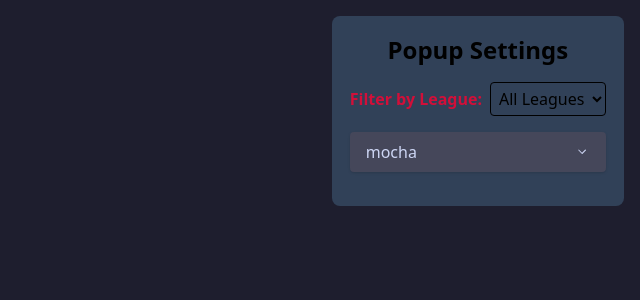
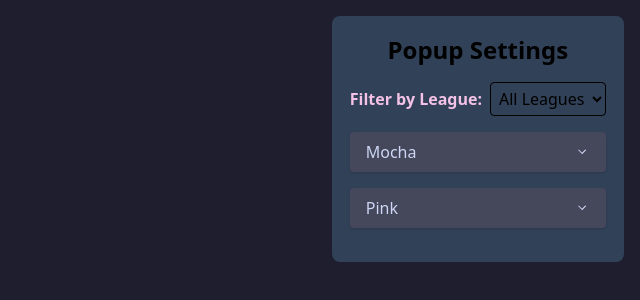
Before and after one commit to brandon-relentnet/scrollr-extension, a React (Vite) app: page / in a window 1280 px wide. Shown: the top 300 px of the page, without its empty margins (640-1280 px from the left). Built offline with nearby package versions, Linux system fonts and the light colour scheme; no server answers.

Commit message:
Literally spent hours trying to figure out how to get my accent color setup working with TCSS v4. Finally got it though and it is glorious.

```diff
--- a/src/components/Dropdown.jsx
+++ b/src/components/Dropdown.jsx
@@ -5,7 +5,6 @@ export default function Dropdown({
     onSelect,
     label,
     selectedValue = "",
-    onBlur = null,
     onClose = null,
 }) {
     const [isOpen, setIsOpen] = useState(false);
@@ -13,13 +12,6 @@ export default function Dropdown({
 
     const handleSelect = (value) => {
         onSelect(value);
-        setIsOpen(false);
-    };
-
-    const handleBlur = () => {
-        if (onBlur) {
-            onBlur();
-        }
         setIsOpen(false);
     };
 
@@ -44,10 +36,9 @@ export default function Dropdown({
             <button
                 type="button"
                 onClick={() => setIsOpen(!isOpen)}
-                //onBlur={handleBlur}
                 className="w-full px-4 py-2 text-left bg-surface1 text-text shadow rounded flex justify-between items-center hover:bg-surface2"
             >
-                <span>{selectedValue || label}</span>
+                <span>{label}</span>
                 <svg
                     className={`w-4 h-4 text-text ml-2 transform transition-transform duration-300 ${isOpen ? "rotate-180" : "rotate-0"
                         }`}
--- a/src/components/Popup.jsx
+++ b/src/components/Popup.jsx
@@ -1,13 +1,14 @@
 import React from "react";
 import ThemeDropdown from "../features/theme/ThemeDropdown";
+import AccentDropdown from "../features/accent/AccentDropdown";
 
 export default function Popup({ league, handleLeagueChange }) {
     return (
         <div className="border-2 bg-slate-700 fixed top-4 right-4 inline-block border-transparent rounded-lg p-4 text-center">
             <h1 className="text-2xl font-bold mb-4">Popup Settings</h1>
 
-            <div className="mb-4" data-theme="latte">
-                <label className="mr-2 font-semibold text-red">Filter by League:</label>
+            <div className="mb-4">
+                <label className="mr-2 font-semibold text-accent">Filter by League:</label>
                 <select
                     className="border rounded p-1"
                     value={league}
@@ -21,6 +22,7 @@ export default function Popup({ league, handleLeagueChange }) {
                 </select>
             </div>
             <ThemeDropdown />
+            <AccentDropdown />
         </div>
     );
 }
--- a/src/css/index.css
+++ b/src/css/index.css
@@ -18,10 +18,11 @@
 @import url('https://fonts.googleapis.com/css2?family=Dancing+Script:wght@400;500;700&display=swap');
 @import url('https://fonts.googleapis.com/css2?family=Righteous&display=swap');
 @import url('https://fonts.googleapis.com/css2?family=Lobster&display=swap');
+
 @import "tailwindcss";
 
-
 @theme {
+        --color-accent: var(--color-pink);
         --color-rosewater: #f5e0dc;
         --color-flamingo: #f2cdcd;
         --color-pink: #f5c2e7;
@@ -51,6 +52,7 @@
 }
 
 [data-theme="macchiato"] {
+        --color-accent: var(--color-pink);
         --color-rosewater: #f4dbd6;
         --color-flamingo: #f0c6c6;
         --color-pink: #f5bde6;
@@ -80,6 +82,7 @@
 }
 
 [data-theme="frappe"] {
+        --color-accent: var(--color-pink);
         --color-rosewater: #f2d5cf;
         --color-flamingo: #eebebe;
         --color-pink: #f4b8e4;
@@ -109,6 +112,7 @@
 }
 
 [data-theme="latte"] {
+        --color-accent: var(--color-pink);
         --color-rosewater: #dc8a78;
         --color-flamingo: #dd7878;
         --color-pink: #ea76cb;
--- /dev/null
+++ b/src/features/accent/Accent.jsx
@@ -0,0 +1,16 @@
+import { useEffect } from 'react';
+import { useSelector } from 'react-redux';
+
+function Accent() {
+    const currentAccent = useSelector((state) => state.accent);
+
+    useEffect(() => {
+        if (currentAccent) {
+            document.getElementById("root").style.setProperty('--color-accent', `var(--color-${currentAccent})`);
+        }
+    }, [currentAccent]);
+
+    return null;
+}
+
+export default Accent;
--- /dev/null
+++ b/src/features/accent/AccentDropdown.jsx
@@ -0,0 +1,46 @@
+import React from 'react';
+import { useDispatch, useSelector } from 'react-redux';
+import { setAccent } from '../../store/accentSlice';
+import Dropdown from '../../components/Dropdown';
+
+const accentOptions = [
+    { value: 'rosewater', label: 'Rosewater' },
+    { value: 'flamingo', label: 'Flamingo' },
+    { value: 'pink', label: 'Pink' },
+    { value: 'mauve', label: 'Mauve' },
+    { value: 'red', label: 'Red' },
+    { value: 'maroon', label: 'Maroon' },
+    { value: 'peach', label: 'Peach' },
+    { value: 'yellow', label: 'Yellow' },
+    { value: 'green', label: 'Green' },
+    { value: 'teal', label: 'Teal' },
+    { value: 'sky', label: 'Sky' },
+    { value: 'sapphire', label: 'Sapphire' },
+    { value: 'blue', label: 'Blue' },
+    { value: 'lavender', label: 'Lavender' },
+];
+
+function AccentDropdown() {
+    const dispatch = useDispatch();
+    const currentAccent = useSelector((state) => state.accent);
+
+    const handleAccentSelect = (accent) => {
+        dispatch(setAccent(accent));
+    };
+
+    return (
+        <div className="mb-4">
+            <Dropdown
+                options={accentOptions.map((option) => ({
+                    value: option.value,
+                    label: option.label
+                }))}
+                onSelect={handleAccentSelect}
+                label={accentOptions.find((option) => option.value === currentAccent)?.label || 'Select a Accent'}
+                selectedValue={currentAccent}
+            />
+        </div>
+    );
+}
+
+export default AccentDropdown;
--- a/src/features/theme/Theme.jsx
+++ b/src/features/theme/Theme.jsx
@@ -5,8 +5,6 @@ function Theme() {
     const currentTheme = useSelector((state) => state.theme);
 
     useEffect(() => {
-
-        // Add the current theme class to the body
         if (currentTheme) {
             document.body.setAttribute('data-theme', currentTheme);
         }
--- a/src/main.jsx
+++ b/src/main.jsx
@@ -5,6 +5,7 @@ import store from './store';
 import Theme from './features/theme/Theme';
 import './css/index.css'
 import App from './App.jsx'
+import Accent from './features/accent/Accent.jsx';
 
 
 
@@ -12,6 +13,7 @@ createRoot(document.getElementById('root')).render(
   <StrictMode>
     <Provider store={store}>
       <Theme />
+      <Accent />
       <App />
     </Provider>
   </StrictMode>,
--- a/src/store.js
+++ b/src/store.js
@@ -1,5 +1,6 @@
 import { configureStore } from '@reduxjs/toolkit';
 import themeReducer from './store/themeSlice';
+import accentReducer from './store/accentSlice';
 import { loadState, saveState } from './localStorage';
 
 const preloadedState = loadState();
@@ -7,6 +8,7 @@ const preloadedState = loadState();
 const store = configureStore({
     reducer: {
         theme: themeReducer,
+        accent: accentReducer,
     },
     preloadedState, // Load initial state from local storage
 });
--- /dev/null
+++ b/src/store/accentSlice.js
@@ -0,0 +1,12 @@
+import { createSlice } from '@reduxjs/toolkit';
+
+const accentSlice = createSlice({
+    name: 'accenter',
+    initialState: 'pink', // Default theme
+    reducers: {
+        setAccent: (state, action) => action.payload, // Set theme based on payload
+    },
+});
+
+export const { setAccent } = accentSlice.actions;
+export default accentSlice.reducer;
```
